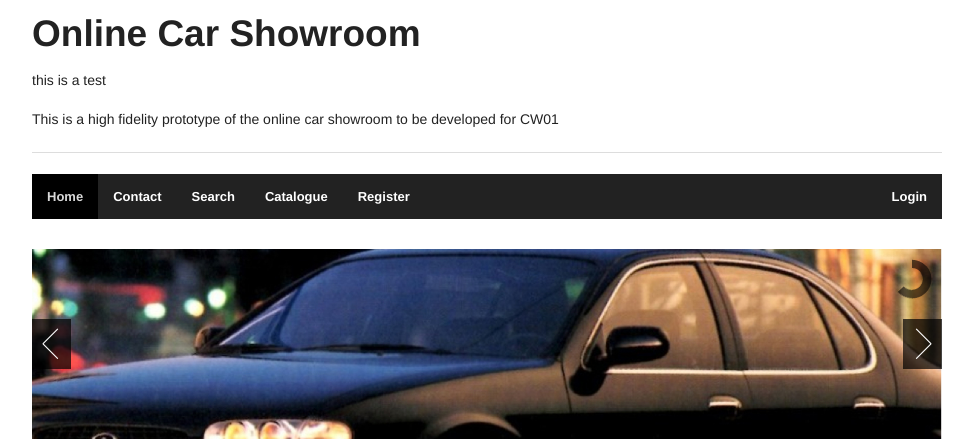
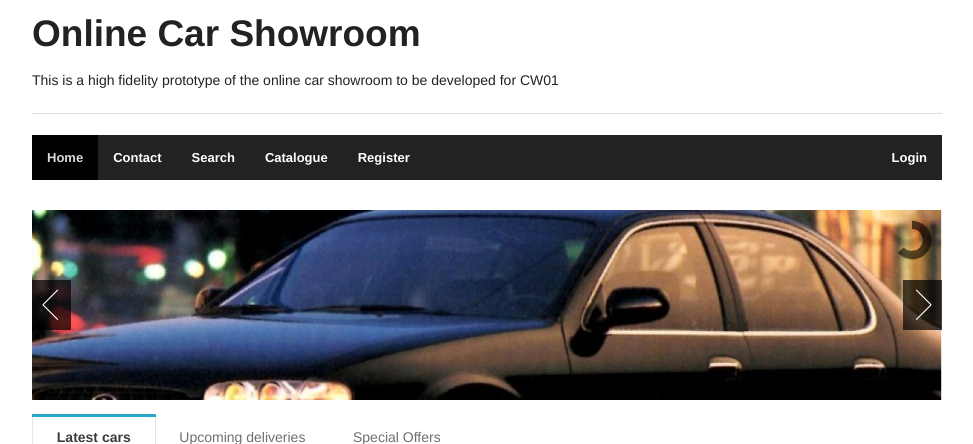
Before and after one commit to TheGer/cw01, a PHP site: page /index.php in a window 1280 px wide. Shown: the top 444 px of the page, without its empty margins (153-1126 px from the left). Run offline with PHP 8.4, Linux system fonts and the light colour scheme.

Commit message:
updated index file slightly again

```diff
--- a/index.php
+++ b/index.php
@@ -53,7 +53,6 @@
   <div class="row">
     <div class="twelve columns">
       <h2>Online Car Showroom</h2>
-      <p>this is a test</p>
       <p>This is a high fidelity prototype of the online car showroom to be developed for CW01</p>
       <hr />
     </div>
```
